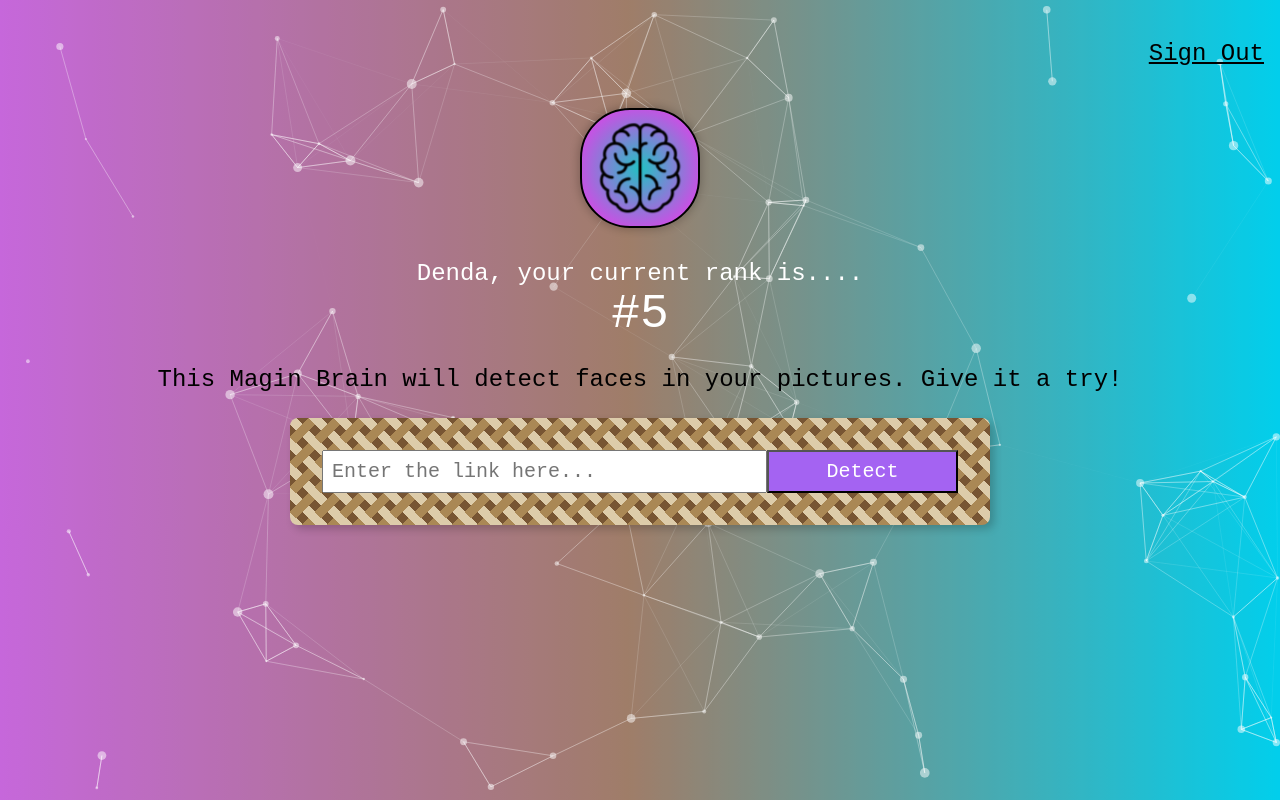
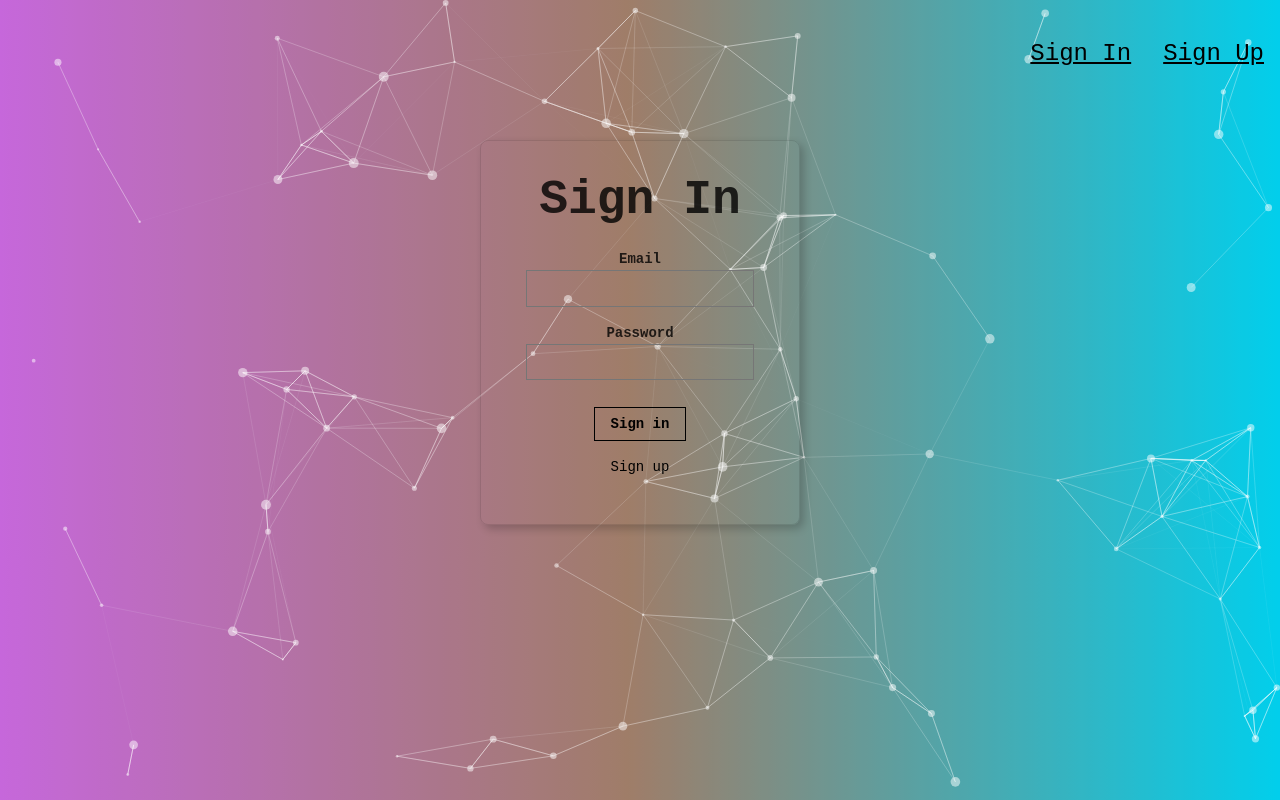
Before and after one commit to tridenda/smart-brain, a React (Create React App) app: page / in a window 1280 px wide. Built offline with nearby package versions, Linux system fonts and the light colour scheme; what clarifai would draw is missing.

Commit message:
adding signup and signin form

```diff
--- a/src/App.js
+++ b/src/App.js
@@ -3,6 +3,8 @@
 import { loadFull } from "tsparticles";
 import Clarifai from "clarifai";
 
+import SignIn from "./components/SignIn/SignIn";
+import SignUp from "./components/SignUp/SignUp";
 import Navigation from "./components/Navigation/Navigation";
 import Logo from "./components/Logo/Logo";
 import Rank from "./components/Rank/Rank";
@@ -104,6 +106,8 @@
       input: "",
       imageUrl: "",
       box: {},
+      route: "signin",
+      isSignedIn: false,
     };
   }
 
@@ -154,7 +158,19 @@
       .catch((err) => console.log(err));
   };
 
+  onRouteChange = (route) => {
+    if (route === "signout") {
+      this.setState({ isSignedIn: false });
+    } else if (route === "home") {
+      this.setState({ isSignedIn: true });
+    }
+
+    this.setState({ route: route });
+  };
+
   render() {
+    const { isSignedIn, imageUrl, route, box } = this.state;
+
     return (
       <div className="App">
         <Particles
@@ -162,14 +178,25 @@
           init={particlesInit}
           options={options}
         />
-        <Navigation />
-        <Logo />
-        <Rank />
-        <ImageLinkForm
-          onInputChange={this.onInputChange}
-          onButtonSubmit={this.onButtonSubmit}
+        <Navigation
+          isSignedIn={isSignedIn}
+          onRouteChange={this.onRouteChange}
         />
-        <FaceRecognition box={this.state.box} imageUrl={this.state.imageUrl} />
+        {route === "home" ? (
+          <>
+            <Logo />
+            <Rank />
+            <ImageLinkForm
+              onInputChange={this.onInputChange}
+              onButtonSubmit={this.onButtonSubmit}
+            />
+            <FaceRecognition box={box} imageUrl={imageUrl} />
+          </>
+        ) : route === "signin" ? (
+          <SignIn onRouteChange={this.onRouteChange} />
+        ) : (
+          <SignUp onRouteChange={this.onRouteChange} />
+        )}
       </div>
     );
   }
--- a/src/components/Navigation/Navigation.js
+++ b/src/components/Navigation/Navigation.js
@@ -1,13 +1,35 @@
-import React, { Component } from "react";
+import React from "react";
 
-class Navigation extends Component {
-  render() {
+const Navigation = ({ onRouteChange, isSignedIn }) => {
+  if (isSignedIn) {
     return (
       <nav style={{ display: "flex", justifyContent: "flex-end" }}>
-        <p className="f3 link dim black underline pa3 pointer">Sign Out</p>
+        <p
+          onClick={() => onRouteChange("signout")}
+          className="f3 link dim black underline pa3 pointer"
+        >
+          Sign Out
+        </p>
+      </nav>
+    );
+  } else {
+    return (
+      <nav style={{ display: "flex", justifyContent: "flex-end" }}>
+        <p
+          onClick={() => onRouteChange("signin")}
+          className="f3 link dim black underline pa3 pointer"
+        >
+          Sign In
+        </p>
+        <p
+          onClick={() => onRouteChange("signup")}
+          className="f3 link dim black underline pa3 pointer"
+        >
+          Sign Up
+        </p>
       </nav>
     );
   }
-}
+};
 
 export default Navigation;
--- /dev/null
+++ b/src/components/SignIn/SignIn.js
@@ -0,0 +1,55 @@
+import React from "react";
+
+const SignIn = ({ onRouteChange }) => {
+  return (
+    <div className="br3 ba b--black-10 mv4 w-100 w-50-m w-25-l mw6 center shadow-5">
+      <main className="pa4 black-80">
+        <div className="measure">
+          <fieldset id="sign_up" className="ba b--transparent ph0 mh0">
+            <legend className="f1 fw6 ph0 mh0">Sign In</legend>
+            <div className="mt3">
+              <label className="db fw6 lh-copy f6" htmlFor="email-address">
+                Email
+              </label>
+              <input
+                className="pa2 input-reset ba bg-transparent hover-bg-black hover-white w-100"
+                type="email"
+                name="email-address"
+                id="email-address"
+              />
+            </div>
+            <div className="mv3">
+              <label className="db fw6 lh-copy f6" htmlFor="password">
+                Password
+              </label>
+              <input
+                className="b pa2 input-reset ba bg-transparent hover-bg-black hover-white w-100"
+                type="password"
+                name="password"
+                id="password"
+              />
+            </div>
+          </fieldset>
+          <div className="">
+            <input
+              className="b ph3 pv2 input-reset ba b--black bg-transparent grow pointer f6 dib"
+              type="submit"
+              value="Sign in"
+              onClick={() => onRouteChange("home")}
+            />
+          </div>
+          <div className="lh-copy mt3">
+            <p
+              onClick={() => onRouteChange("register")}
+              className="f6 link dim black db pointer"
+            >
+              Sign up
+            </p>
+          </div>
+        </div>
+      </main>
+    </div>
+  );
+};
+
+export default SignIn;
--- /dev/null
+++ b/src/components/SignUp/SignUp.js
@@ -0,0 +1,58 @@
+import React from "react";
+
+const SignUp = ({ onRouteChange }) => {
+  return (
+    <div className="br3 ba b--black-10 mv4 w-100 w-50-m w-25-l mw6 center shadow-5">
+      <main className="pa4 black-80">
+        <div className="measure">
+          <fieldset id="sign_up" className="ba b--transparent ph0 mh0">
+            <legend className="f1 fw6 ph0 mh0">Sign Up</legend>
+            <div className="mt3">
+              <label className="db fw6 lh-copy f6" htmlFor="name">
+                Name
+              </label>
+              <input
+                className="pa2 input-reset ba bg-transparent hover-bg-black hover-white w-100"
+                type="Text"
+                name="name"
+                id="name"
+              />
+            </div>{" "}
+            <div className="mt3">
+              <label className="db fw6 lh-copy f6" htmlFor="email-address">
+                Email
+              </label>
+              <input
+                className="pa2 input-reset ba bg-transparent hover-bg-black hover-white w-100"
+                type="email"
+                name="email-address"
+                id="email-address"
+              />
+            </div>
+            <div className="mv3">
+              <label className="db fw6 lh-copy f6" htmlFor="password">
+                Password
+              </label>
+              <input
+                className="b pa2 input-reset ba bg-transparent hover-bg-black hover-white w-100"
+                type="password"
+                name="password"
+                id="password"
+              />
+            </div>
+          </fieldset>
+          <div className="">
+            <input
+              className="b ph3 pv2 input-reset ba b--black bg-transparent grow pointer f6 dib"
+              type="submit"
+              value="Sign Up"
+              onClick={() => onRouteChange("home")}
+            />
+          </div>
+        </div>
+      </main>
+    </div>
+  );
+};
+
+export default SignUp;
```
Also changed, not shown: src/components/Logo/Logo.js (+3 -5 lines), src/components/Rank/Rank.js (+3 -5 lines).
